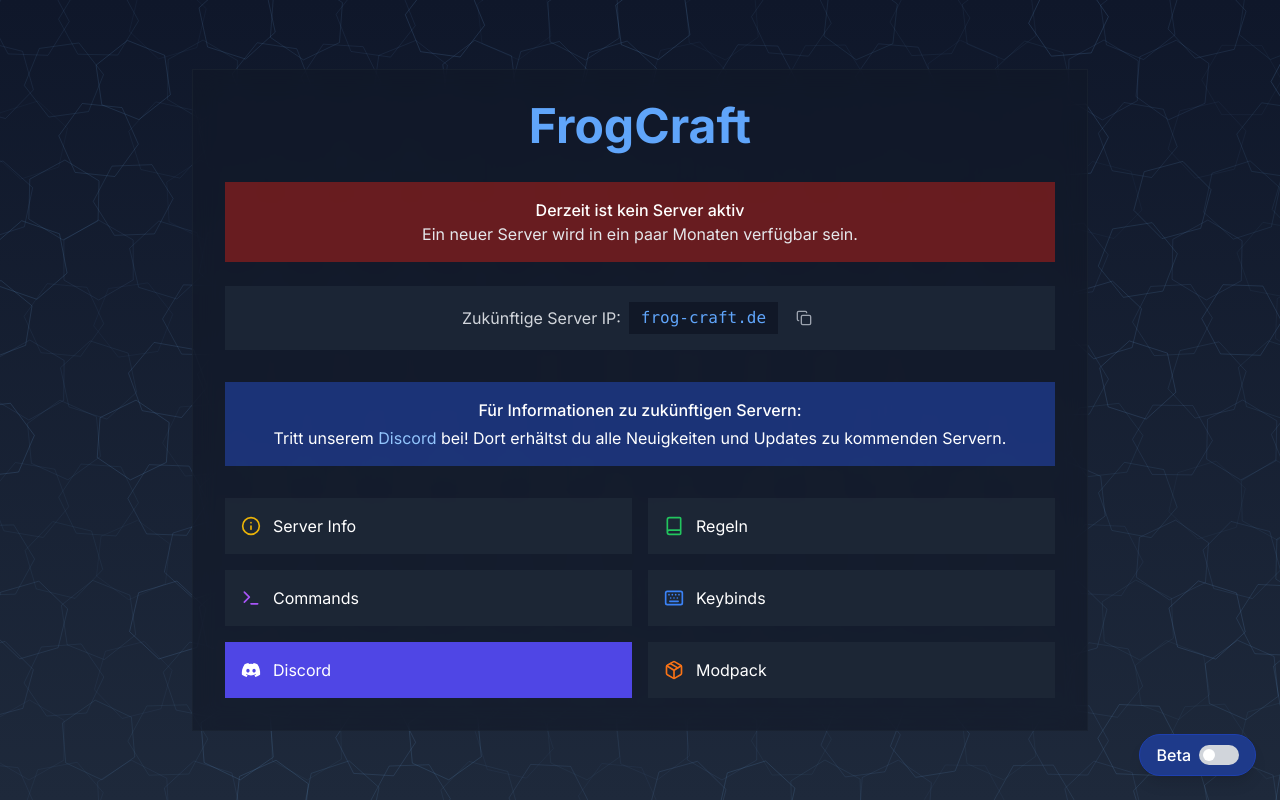
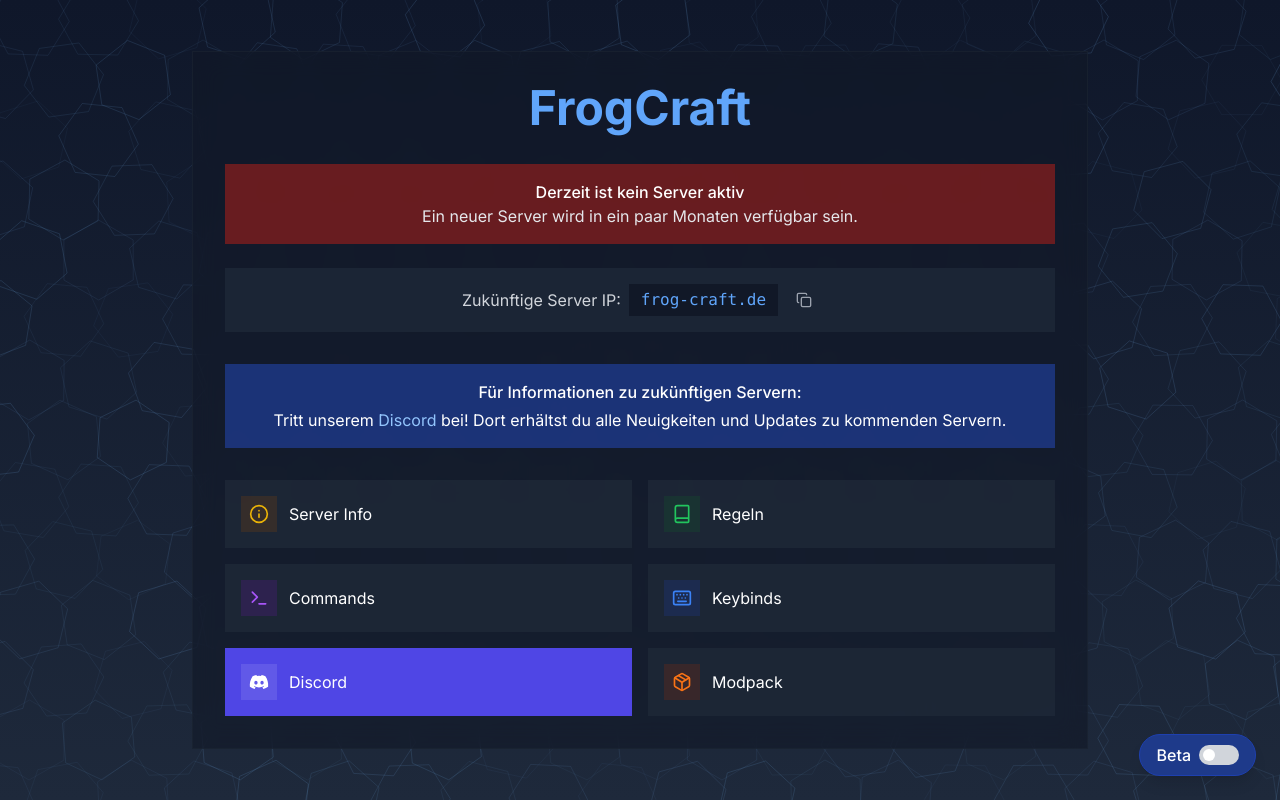
Before and after one commit to philipp939/frogcraft3, a Next.js app: page / in a window 1280 px wide. Built offline with nearby package versions, Linux system fonts and the light colour scheme.

Commit message:
Add files via upload

```diff
--- a/app/components/DefaultVersion.tsx
+++ b/app/components/DefaultVersion.tsx
@@ -129,9 +129,9 @@ export default function DefaultVersion() {
           {/* Server Info Button */}
           <button
             onClick={() => openModal("info")}
-            className="flex items-center bg-gray-800/80 hover:bg-gray-700/80 p-4 rounded-md transition-colors"
+            className="flex items-center bg-gray-800/80 hover:bg-gray-700/80 p-4 rounded-lg transition-colors"
           >
-            <div className="mr-3 text-yellow-500">
+            <div className="mr-3 text-yellow-500 bg-yellow-900/30 p-2 rounded-lg">
               <Info className="w-5 h-5" />
             </div>
             <span>Server Info</span>
@@ -140,9 +140,9 @@ export default function DefaultVersion() {
           {/* Rules Button */}
           <button
             onClick={() => openModal("rules")}
-            className="flex items-center bg-gray-800/80 hover:bg-gray-700/80 p-4 rounded-md transition-colors"
+            className="flex items-center bg-gray-800/80 hover:bg-gray-700/80 p-4 rounded-lg transition-colors"
           >
-            <div className="mr-3 text-green-500">
+            <div className="mr-3 text-green-500 bg-green-900/30 p-2 rounded-lg">
               <Book className="w-5 h-5" />
             </div>
             <span>Regeln</span>
@@ -151,9 +151,9 @@ export default function DefaultVersion() {
           {/* Commands Button */}
           <button
             onClick={() => openModal("commands")}
-            className="flex items-center bg-gray-800/80 hover:bg-gray-700/80 p-4 rounded-md transition-colors"
+            className="flex items-center bg-gray-800/80 hover:bg-gray-700/80 p-4 rounded-lg transition-colors"
           >
-            <div className="mr-3 text-purple-500">
+            <div className="mr-3 text-purple-500 bg-purple-900/30 p-2 rounded-lg">
               <Terminal className="w-5 h-5" />
             </div>
             <span>Commands</span>
@@ -162,9 +162,9 @@ export default function DefaultVersion() {
           {/* Keybinds Button */}
           <button
             onClick={() => openModal("keybinds")}
-            className="flex items-center bg-gray-800/80 hover:bg-gray-700/80 p-4 rounded-md transition-colors"
+            className="flex items-center bg-gray-800/80 hover:bg-gray-700/80 p-4 rounded-lg transition-colors"
           >
-            <div className="mr-3 text-blue-500">
+            <div className="mr-3 text-blue-500 bg-blue-900/30 p-2 rounded-lg">
               <Keyboard className="w-5 h-5" />
             </div>
             <span>Keybinds</span>
@@ -175,9 +175,9 @@ export default function DefaultVersion() {
             href="https://discord.gg/H2yX7d8Bmv"
             target="_blank"
             rel="noopener noreferrer"
-            className="flex items-center bg-indigo-600 hover:bg-indigo-700 p-4 rounded-md transition-colors"
+            className="flex items-center bg-indigo-600 hover:bg-indigo-700 p-4 rounded-lg transition-colors"
           >
-            <div className="mr-3 text-white">
+            <div className="mr-3 text-white bg-white/10 p-2 rounded-lg">
               <FaDiscord className="w-5 h-5" />
             </div>
             <span>Discord</span>
@@ -188,9 +188,9 @@ export default function DefaultVersion() {
             href="https://www.curseforge.com/minecraft/modpacks/frogcraft1"
             target="_blank"
             rel="noopener noreferrer"
-            className="flex items-center bg-gray-800/80 hover:bg-gray-700/80 p-4 rounded-md transition-colors"
+            className="flex items-center bg-gray-800/80 hover:bg-gray-700/80 p-4 rounded-lg transition-colors"
           >
-            <div className="mr-3 text-orange-500">
+            <div className="mr-3 text-orange-500 bg-orange-900/30 p-2 rounded-lg">
               <Package className="w-5 h-5" />
             </div>
             <span>Modpack</span>
```
